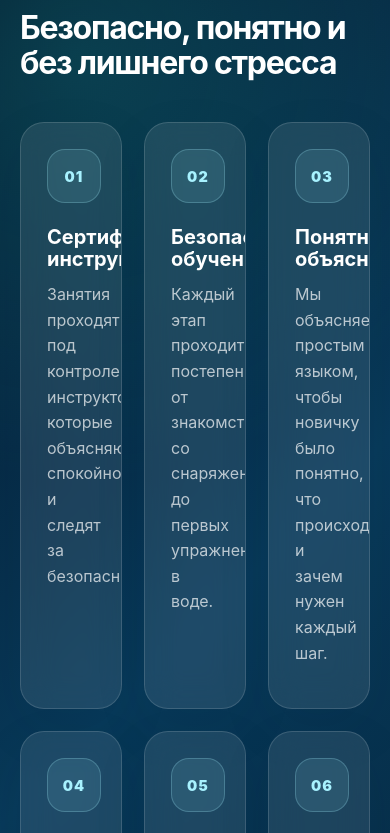
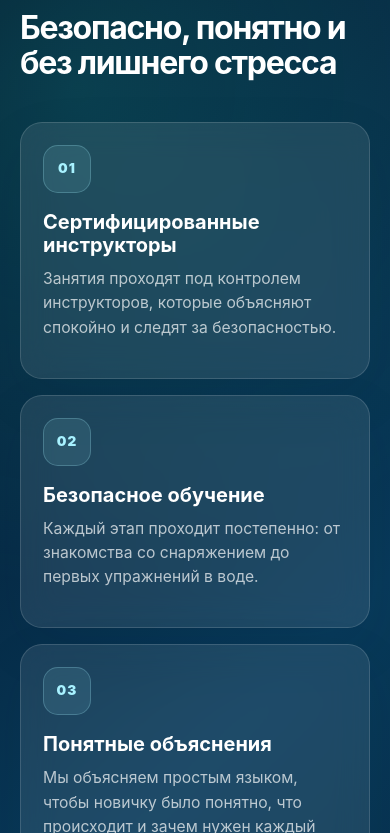
Before and after one commit to Budbha/divetime-site, a plain HTML site: page index.html in a window 390 px wide. Shown: the part 6180-7013 px from the top of the page. Drawn offline with Linux system fonts and the light colour scheme.

Commit message:
mobile fixes

```diff
--- a/styles.css
+++ b/styles.css
@@ -1150,3 +1150,55 @@ object-position: center 35%;
         linear-gradient(rgba(6, 27, 51, 0.15), rgba(6, 27, 51, 0.65)),
         url("images/reaf.jpg");
 }
+
+
+/* =========================
+   Strong mobile benefits fix
+========================= */
+
+@media (max-width: 900px) {
+    html,
+    body {
+        max-width: 100%;
+        overflow-x: hidden;
+    }
+
+    #benefits .benefits-grid {
+        grid-template-columns: 1fr !important;
+        gap: 16px !important;
+    }
+
+    #benefits .benefit-card {
+        width: 100%;
+        min-height: auto !important;
+        padding: 22px !important;
+        border-radius: 22px;
+    }
+
+    #benefits .benefit-number {
+        width: 48px;
+        height: 48px;
+        margin-bottom: 18px;
+        border-radius: 15px;
+        font-size: 0.85rem;
+    }
+
+    #benefits .benefit-card h3 {
+        font-size: 1.25rem;
+        line-height: 1.15;
+        margin-bottom: 10px;
+    }
+
+    #benefits .benefit-card p {
+        font-size: 0.98rem;
+        line-height: 1.55;
+    }
+}
+
+@media (max-width: 900px) {
+    .hero::after {
+        height: 70px;
+        background:
+            radial-gradient(90% 60px at 50% 100%, #f8fdff 0%, #f8fdff 55%, transparent 56%);
+    }
+}
```
